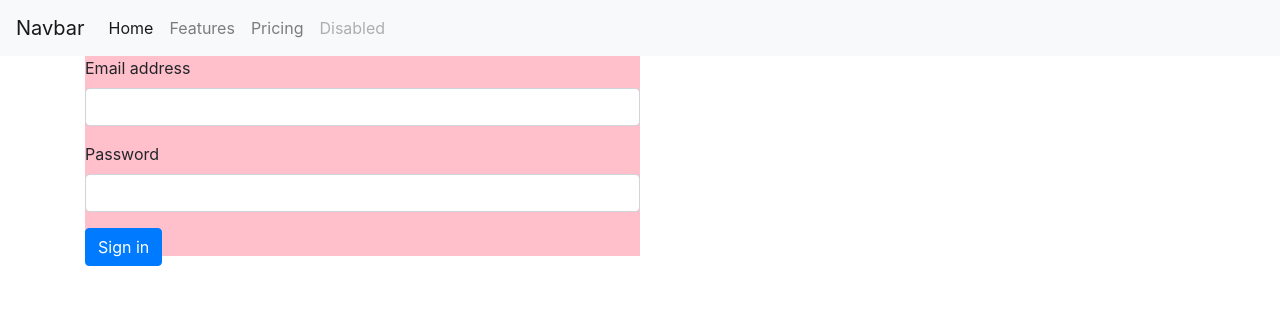
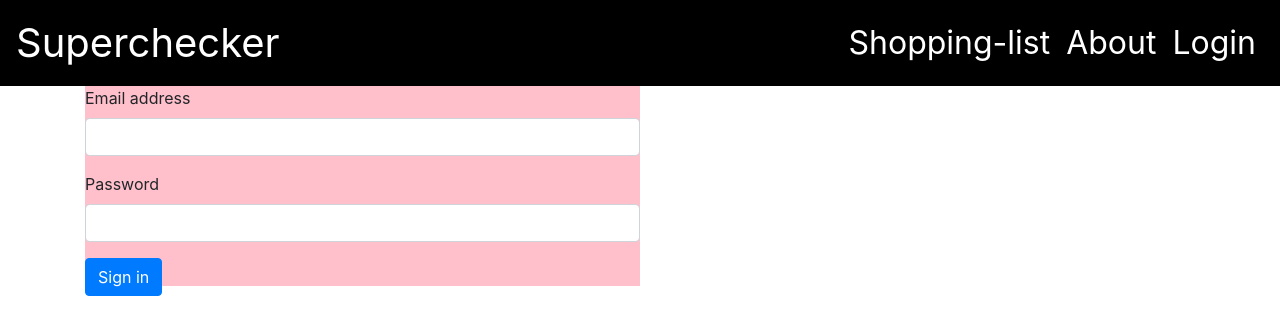
Before and after one commit to Rana123Mandeep/205frontend, a Flask app: page / in a window 1280 px wide. Shown: the top 335 px of the page. Run offline with Flask 3, Linux system fonts and the light colour scheme.

Commit message:
fix nav bar.html

```diff
--- a/templates/navbar.html
+++ b/templates/navbar.html
@@ -8,29 +8,51 @@
     <script src="https://cdn.jsdelivr.net/npm/bootstrap@4.6.2/dist/js/bootstrap.bundle.min.js" integrity="sha384-Fy6S3B9q64WdZWQUiU+q4/2Lc9npb8tCaSX9FK7E8HnRr0Jz8D6OP9dO5Vg3Q9ct" crossorigin="anonymous"></script>
 </head>
 
+<style>
+.navbar {
+  background-color: black !important;
 
+}
+
+.navbar-brand {
+  color: white !important;;
+  font-size: 40px;
+}
+.nav-link{
+
+  color: white !important;;
+  font-size: 32px;
+}
+
+.navbar-nav {
+  margin-left: auto;
+}
+
+
+
+
+
+</style>
 
 <body>
 
     <nav class="navbar navbar-expand-lg navbar-light bg-light">
-        <a class="navbar-brand" href="#">Navbar</a>
+        <a class="navbar-brand" href="#">Superchecker</a>
         <button class="navbar-toggler" type="button" data-toggle="collapse" data-target="#navbarNav" aria-controls="navbarNav" aria-expanded="false" aria-label="Toggle navigation">
           <span class="navbar-toggler-icon"></span>
         </button>
         <div class="collapse navbar-collapse" id="navbarNav">
           <ul class="navbar-nav">
             <li class="nav-item active">
-              <a class="nav-link" href="#">Home <span class="sr-only">(current)</span></a>
+              <a class="nav-link" href="#">Shopping-list <span class="sr-only">(current)</span></a>
             </li>
             <li class="nav-item">
-              <a class="nav-link" href="#">Features</a>
+              <a class="nav-link" href="#">About</a>
             </li>
             <li class="nav-item">
-              <a class="nav-link" href="#">Pricing</a>
+              <a class="nav-link" href="#">Login</a>
             </li>
-            <li class="nav-item">
-              <a class="nav-link disabled">Disabled</a>
-            </li>
+
           </ul>
         </div>
       </nav>
```
